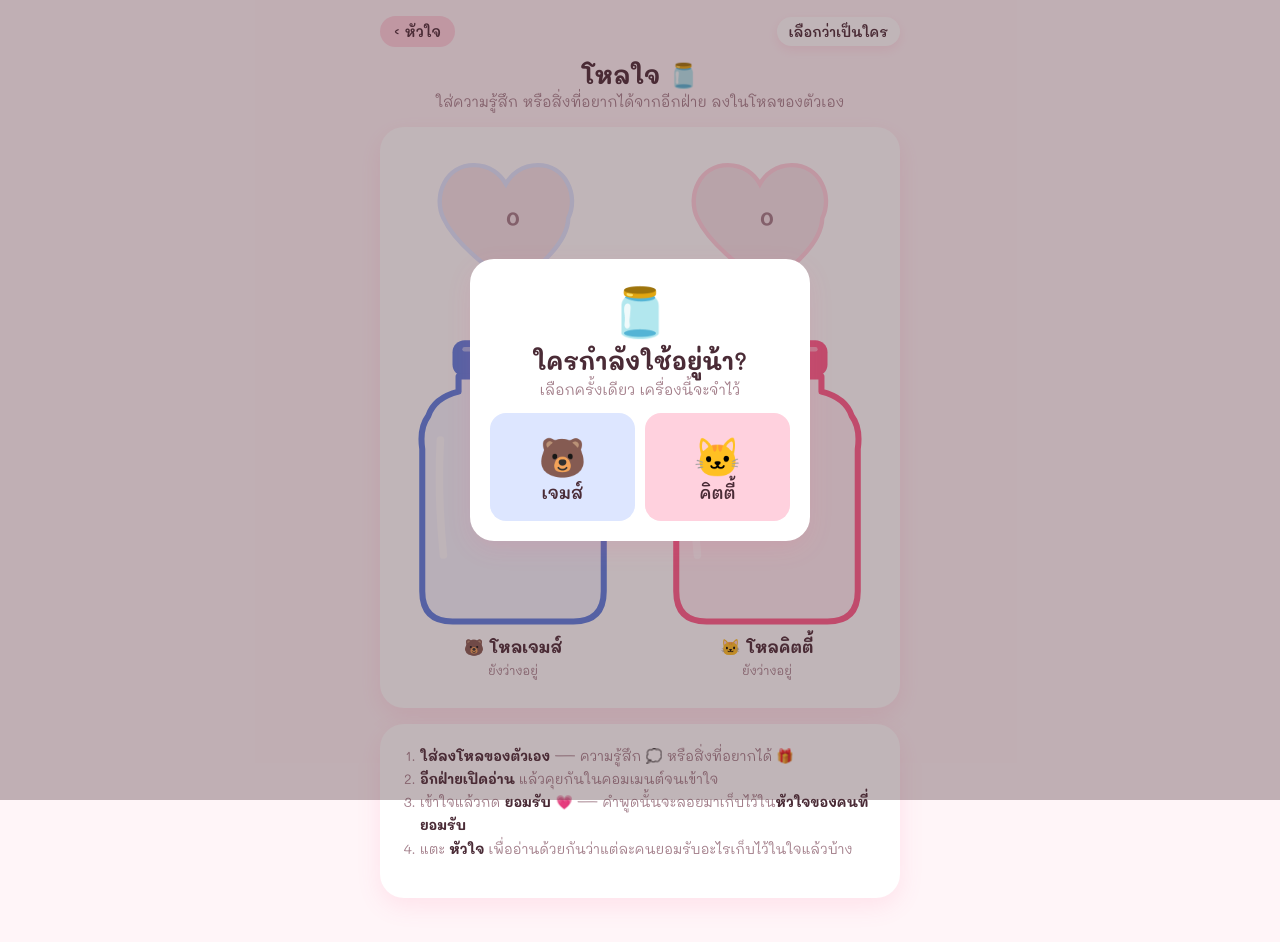
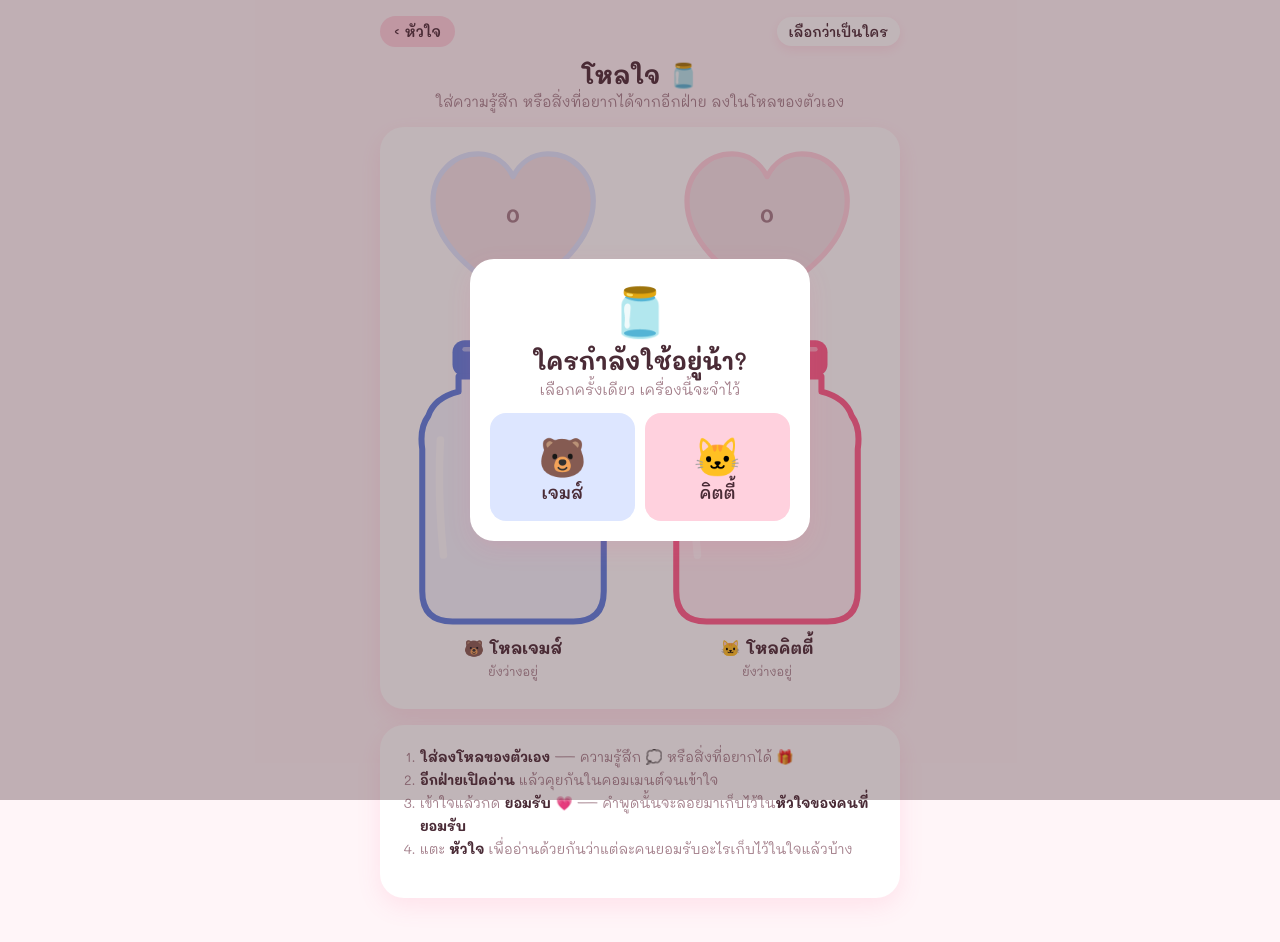
Before and after one commit to Pachara0Pin/lovemepls, a plain HTML site: page jars.html in a window 1280 px wide. Drawn offline with nearby package versions, Linux system fonts and the light colour scheme.

Commit message:
Redraw the jar-page hearts as a symmetric heart
The old path looked wide and lopsided at this size; the new one has
round lobes, a clear notch and a pointed tip, with the count centred.

Co-Authored-By: Claude Opus 5.5 <noreply@anthropic.com>

```diff
--- a/jars.html
+++ b/jars.html
@@ -57,7 +57,7 @@
   .heart-btn { width: 72%; position: relative; }
   .heart-btn svg, .jar-btn svg { width: 100%; height: auto; display: block; overflow: visible; }
   .heart-btn .count {
-    position: absolute; inset: 0 0 12% 0; display: flex; align-items: center; justify-content: center;
+    position: absolute; inset: 0 0 16% 0; display: flex; align-items: center; justify-content: center;
     color: #fff; font-size: 1.7rem; font-weight: 700; text-shadow: 0 1px 4px rgba(0, 0, 0, .15); pointer-events: none;
   }
   .heart-btn.zero .count { color: var(--muted); text-shadow: none; font-size: 1.3rem; }
@@ -209,7 +209,7 @@
   const ME_KEY = "lovemepls-me";
   const SEEN_KEY = "lovemepls-jar-seen";
   const CACHE_KEY = "lovemepls-jars";
-  const HEART = "M12 21s-7.5-4.6-9.6-9.2C.9 8.6 2.8 4.5 6.6 4.5c2.2 0 3.7 1.3 4.4 2.6.7-1.3 2.2-2.6 4.4-2.6 3.8 0 5.7 4.1 4.2 7.3C19.5 16.4 12 21 12 21z";
+  const BIG_HEART = "M50 88C24 70 4 54 4 31C4 15 16 4 30 4C39 4 46 9 50 17C54 9 61 4 70 4C84 4 96 15 96 31C96 54 76 70 50 88Z";
 
   const $ = (id) => document.getElementById(id);
   const esc = (s) => String(s).replace(/[&<>"']/g, (c) => `&#${c.charCodeAt(0)};`);
@@ -248,8 +248,9 @@
   // ---------- drawing ----------
   function heartSvg(owner, n) {
     const c = `var(--${owner})`;
-    return `<svg viewBox="0 0 24 22"><path d="${HEART}" transform="translate(0 -2)" fill="${n ? c : "var(--empty)"}" stroke="${n ? c : "var(--soft)"}" stroke-width=".6"/>
-      ${n ? `<path d="M6.4 6.6c-1.6.2-2.6 1.7-2.4 3.3" transform="translate(0 -2)" stroke="#fff" stroke-width="1" stroke-linecap="round" fill="none" opacity=".6"/>` : ""}</svg>`;
+    // a symmetric heart (mirrored around x = 50) with round lobes, a clear notch and a pointed tip
+    return `<svg viewBox="0 0 100 92"><path d="${BIG_HEART}" fill="${n ? c : "var(--empty)"}" stroke="${n ? c : "var(--soft)"}" stroke-width="3" stroke-linejoin="round"/>
+      ${n ? `<path d="M17 30C17 21 23 15 31 15" stroke="#fff" stroke-width="5" stroke-linecap="round" fill="none" opacity=".55"/>` : ""}</svg>`;
   }
 
   // stable little "random" numbers per note so slips don't jump around between renders
```
